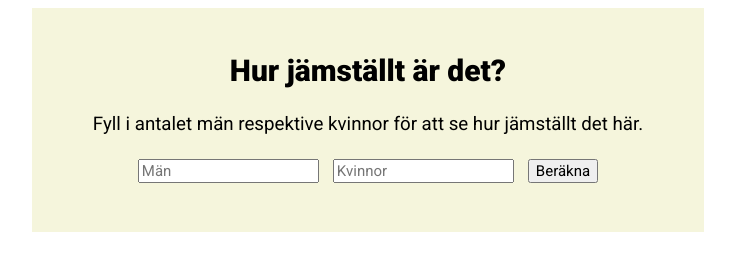
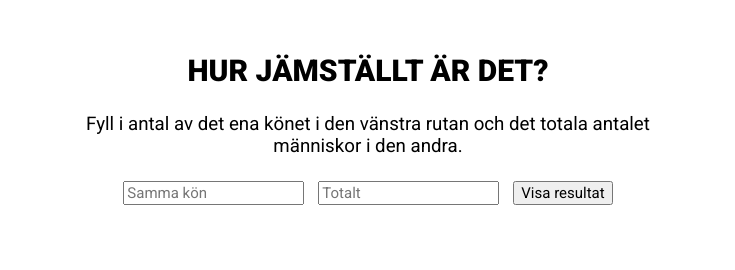
Before and after one commit to Carl-Henric/jemstellt, a plain HTML site: page index.html in a window 1280 px wide. Shown: the whole page, without its empty margins (272-1007 px from the left). Drawn offline with Linux system fonts and the light colour scheme.

Commit message:
Fix function bug

```diff
--- a/css/style.css
+++ b/css/style.css
@@ -4,11 +4,12 @@ h2 {
     font-family: roboto;
     font-weight: 800;
     font-size: 30px;
+    text-transform: uppercase;
 }
 
 .yta {
     width: 50%;
-    background-color: beige;
+    background-color: white;
     margin: auto;
     padding: 20px;
     text-align: center;
--- a/index.html
+++ b/index.html
@@ -16,23 +16,32 @@
 <body>
 <div class="yta">
   <h2>Hur jämställt är det?</h2>
-  <h3>Fyll i antalet män respektive kvinnor för att se hur jämställt det här.</h3>
+  <h3>Fyll i antal av det ena könet i den vänstra rutan och det totala antalet människor i den andra. </h3>
       <form>
 
-          <input id="men" type="number" name="men" placeholder="Män">
+          <input id="men" type="number" name="men" placeholder="Samma kön">
 
-          <input id="kvinnor" type="number" name="kvinnor" placeholder="Kvinnor">
-          <input type="button" value="Beräkna" onclick="doMath()" />
+          <input id="kvinnor" type="number" name="kvinnor" placeholder="Totalt">
+          <input type="button" value="Visa resultat" onclick="doMath(), knapp()" />
         </form>
         <h2 id="resultat"></h2>
-        <h2 id="text"></h2>
+        <h3 id="text"></h3>
 </div>
 
 
 <script>
+
+
+
+
+
   function doMath() {
     var men = document.getElementById('men').value;
     var kvinnor = document.getElementById('kvinnor').value;
+    var total = parseInt(men) + parseInt(kvinnor)
+
+    console.log(men/total);
+
 
     var resultat = parseInt(men) / parseInt(kvinnor) * 100;
     var avrundad = resultat.toFixed(0)
@@ -40,14 +49,18 @@
     document.getElementById("resultat").innerHTML = avrundad + "%";
 
     if (avrundad < 40) {
-      document.getElementById("text").innerHTML = "Tyvärr inte jämtställt. </br> Gränsen för jämställdhet är mellan 40-60%. Läs mer på:";
+      document.getElementById("resultat").innerHTML = avrundad + "% <br/> Tyvärr inte jämtställt. </br> Gränsen för jämställdhet är mellan 40-60%. Läs mer på:";
   } else if (avrundad > 60) {
       document.getElementById("text").innerHTML = "Tyvärr inte jämtställt. </br> Gränsen för jämställdhet är mellan 40-60%. Läs mer på ";
   } else {
-  document.getElementById("text").style.color = "Snyggt! <br/> Det är jämställt. ";
+  document.getElementById("resultat").style.color = "Snyggt! <br/> Det är jämställt. ";
+
 }
 
+
+
   }
+
   </script>
 
 </body>
```
